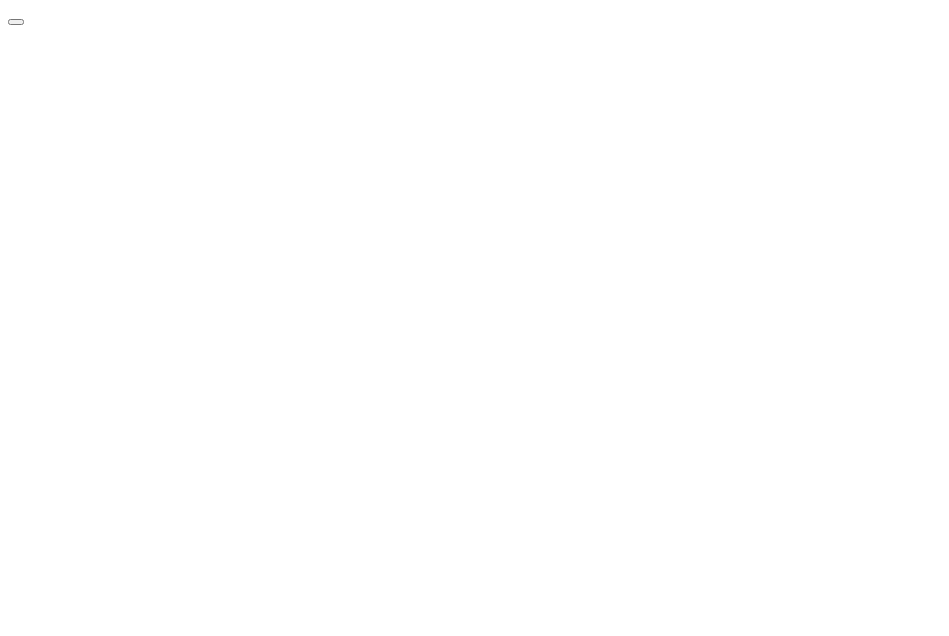
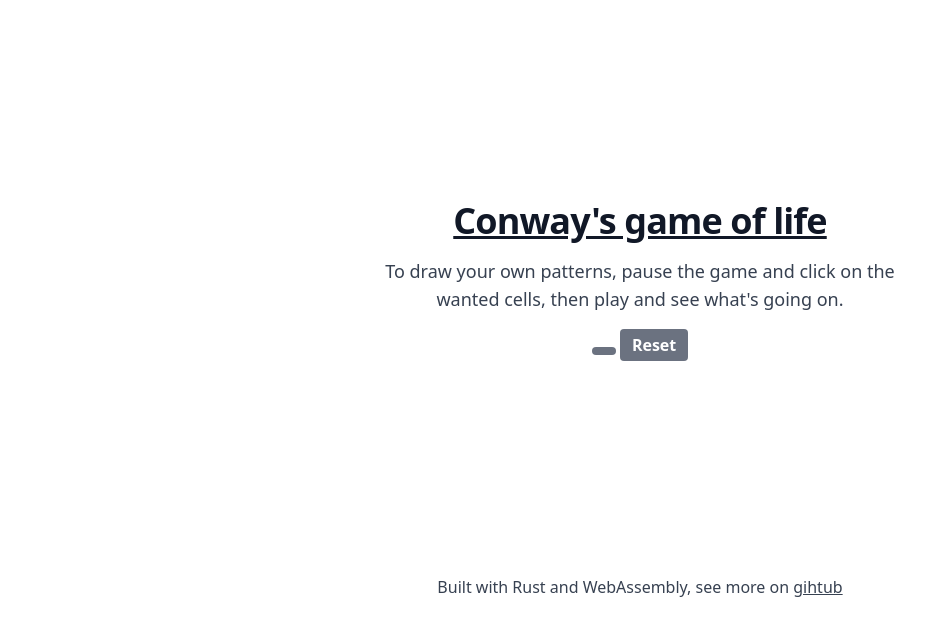
Before and after one commit to juliencrn/game-of-life, a website: page www/index.html in a window 1280 px wide. Shown: the whole page, without its empty margins (0-949 px from the left). Drawn offline with nearby package versions, Linux system fonts and the light colour scheme.

Commit message:
feat: improve UI using taliwindCSS

```diff
--- a/www/index.html
+++ b/www/index.html
@@ -4,13 +4,44 @@
 <head>
   <meta charset="utf-8">
   <title>Game of life</title>
-  <link rel="stylesheet" href="./style.css">
+
+  <link rel="icon" type="image/png" href="/favicon.ico">
+  <script src="https://cdn.tailwindcss.com"></script>
 </head>
 
-<body>
+<body class="max-w-xl mx-auto relative text-center flex flex-col items-center justify-center min-h-screen p-4">
   <noscript>This page contains webassembly and javascript content, please enable javascript in your browser.</noscript>
-  <button id="play-pause"></button>
-  <canvas id="game-of-life-canvas"></canvas>
+
+  <header class="my-8">
+    <h1 class="text-3xl sm:text-4xl font-extrabold text-gray-900 tracking-tight">
+      <a class="underline" href="https://en.wikipedia.org/wiki/Conway%27s_Game_of_Life">
+        Conway's game of life
+      </a>
+    </h1>
+
+    <p class="mt-4 text-lg text-gray-700">
+      To draw your own patterns, pause the game and click on the wanted cells, then play and see what's going on.
+    </p>
+
+    <div>
+      <button id="play-pause"
+        class="mt-4 bg-gray-500 hover:bg-gray-700 text-white font-bold py-1 px-3 rounded"></button>
+      <button id="reset"
+        class="mt-4 bg-gray-500 hover:bg-gray-700 text-white font-bold py-1 px-3 rounded">Reset</button>
+    </div>
+  </header>
+
+  <div class="square flex">
+    <canvas id="game-of-life-canvas" class="flex-1 w-full"></canvas>
+  </div>
+
+  <footer class="my-8">
+    <p class="text-gray-700">
+      Built with Rust and WebAssembly, see more on <a class="underline"
+        href="https://github.com/juliencrn/game-of-life">gihtub</a>
+    </p>
+  </footer>
+
   <script src="./bootstrap.js"></script>
 </body>
 
--- a/www/style.css
+++ /dev/null
@@ -1,7 +0,0 @@
-canvas {
-    position: absolute;
-    bottom: 0;
-    left: 0;
-    width: 100%;
-    height: calc(100% - 40px);
-}
```
Also changed, not shown: www/favicon.ico (added).
